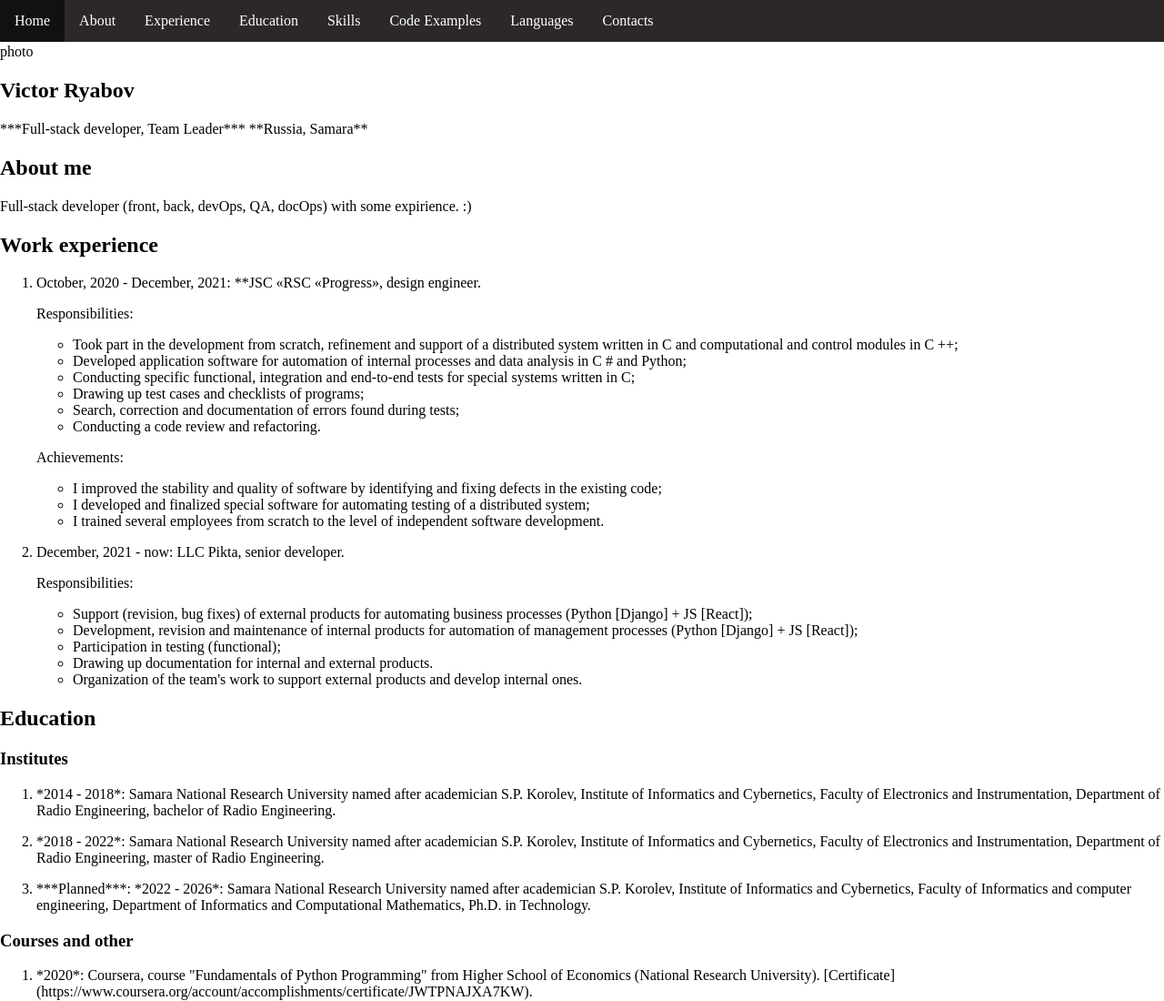
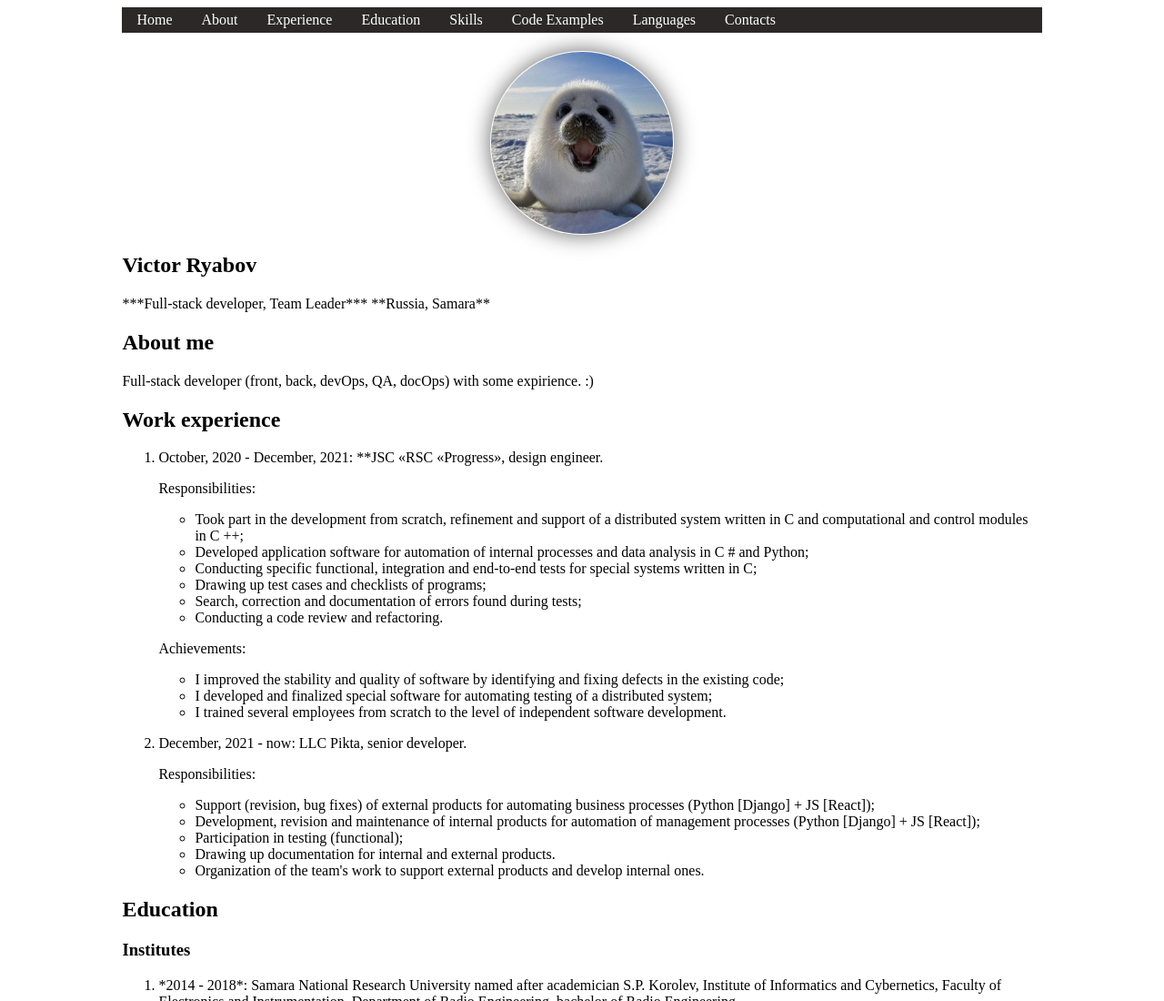
Before and after one commit to F4bulouS/rsschool-cv, a plain HTML site: page index.html in a window 1280 px wide. Shown: the top 1100 px of the page at 91% size. Drawn offline with Linux system fonts and the light colour scheme.

Commit message:
feat: add photo

```diff
--- a/index.html
+++ b/index.html
@@ -10,6 +10,7 @@
 </head>
 
 <body>
+    <div class="wrapper">
         <header class="header-container">
             <nav id="header-menu">
                 <ul class="topnav">
@@ -26,7 +27,10 @@
         </header>
         <main>
             <section id="home">
-            photo
+                <picture>
+                    <source srcset="assets/img/photo.jpg" type="image/jpg"><img src="assets/img/photo.jpg"
+                        alt="My photo" width="200" height="200" class="photo">
+                </picture>
                 <h1>Victor Ryabov</h1>
                 ***Full-stack developer, Team Leader***
                 **Russia, Samara**
@@ -46,12 +50,15 @@
                         <p>October, 2020 - December, 2021: **JSC «RSC «Progress», design engineer.</p>
                         <p>Responsibilities:</p>
                         <ul>
-                        <li>Took part in the development from scratch, refinement and support of a distributed system
+                            <li>Took part in the development from scratch, refinement and support of a distributed
+                                system
                                 written in C and
                                 computational and control modules in C ++;</li>
-                        <li>Developed application software for automation of internal processes and data analysis in C #
+                            <li>Developed application software for automation of internal processes and data analysis in
+                                C #
                                 and Python;</li>
-                        <li>Conducting specific functional, integration and end-to-end tests for special systems written
+                            <li>Conducting specific functional, integration and end-to-end tests for special systems
+                                written
                                 in C;</li>
                             <li>Drawing up test cases and checklists of programs;</li>
                             <li>Search, correction and documentation of errors found during tests;</li>
@@ -59,12 +66,15 @@
                         </ul>
                         <p>Achievements:</p>
                         <ul>
-                        <li>I improved the stability and quality of software by identifying and fixing defects in the
+                            <li>I improved the stability and quality of software by identifying and fixing defects in
+                                the
                                 existing
                                 code;</li>
-                        <li>I developed and finalized special software for automating testing of a distributed system;
+                            <li>I developed and finalized special software for automating testing of a distributed
+                                system;
                             </li>
-                        <li>I trained several employees from scratch to the level of independent software development.
+                            <li>I trained several employees from scratch to the level of independent software
+                                development.
                             </li>
                         </ul>
                     </li>
@@ -72,7 +82,8 @@
                         <p>December, 2021 - now: LLC Pikta, senior developer.</p>
                         <p>Responsibilities:</p>
                         <ul>
-                        <li>Support (revision, bug fixes) of external products for automating business processes (Python
+                            <li>Support (revision, bug fixes) of external products for automating business processes
+                                (Python
                                 [Django] + JS
                                 [React]);</li>
                             <li>Development, revision and maintenance of internal products for automation of management
@@ -81,7 +92,8 @@
                                 JS [React]);</li>
                             <li>Participation in testing (functional);</li>
                             <li>Drawing up documentation for internal and external products.</li>
-                        <li>Organization of the team's work to support external products and develop internal ones.</li>
+                            <li>Organization of the team's work to support external products and develop internal ones.
+                            </li>
                         </ul>
                     </li>
                 </ol>
@@ -103,12 +115,14 @@
                         <p>*2018 - 2022*: Samara National Research University named after academician S.P. Korolev,
                             Institute of
                             Informatics and
-                        Cybernetics, Faculty of Electronics and Instrumentation, Department of Radio Engineering, master
+                            Cybernetics, Faculty of Electronics and Instrumentation, Department of Radio Engineering,
+                            master
                             of Radio
                             Engineering.</p>
                     </li>
                     <li>
-                    <p>***Planned***: *2022 - 2026*: Samara National Research University named after academician S.P.
+                        <p>***Planned***: *2022 - 2026*: Samara National Research University named after academician
+                            S.P.
                             Korolev,
                             Institute of
                             Informatics and Cybernetics, Faculty of Informatics and computer engineering, Department of
@@ -125,7 +139,8 @@
                             (National
                             Research
                             University).
-                        [Certificate](https://www.coursera.org/account/accomplishments/certificate/JWTPNAJXA7KW).</p>
+                            [Certificate](https://www.coursera.org/account/accomplishments/certificate/JWTPNAJXA7KW).
+                        </p>
                     </li>
                     <li>
                         <p>*2021 - now*: The Rolling Scopes School, JS / Front-End. Stage 0. [Rolling Scope
@@ -206,6 +221,7 @@
         <footer>
             Github Date RSS
         </footer>
+    </div>
 </body>
 
 </html>
--- a/style.css
+++ b/style.css
@@ -1,9 +1,10 @@
-htlm {
+html {
   scroll-padding-top: 4rem;
 }
 
-body {
-  margin: 0;
+.wrapper {
+  margin: auto;
+  width: 80%;
 }
 
 .header-container {
@@ -29,7 +30,7 @@ ul.topnav li a {
   display: block;
   color: white;
   text-align: center;
-  padding: 14px 16px;
+  padding: 5px 16px;
   text-decoration: none;
 }
 
@@ -45,6 +46,16 @@ ul.topnav li.right {
   float: right;
 }
 
+.photo {
+  display: block;
+  border-radius: 100px;
+  border: 1px solid #0a0c0900;
+  box-shadow: 0 0 25px #666;
+  margin: 0px;
+  padding: 0px;
+  margin: 0 auto;
+}
+
 @media screen and (max-width: 600px) {
   ul.topnav li.right,
   ul.topnav li {
```
Also changed, not shown: assets/img/photo.jpg (added). Lines whose indentation alone changed are shown as unchanged.
